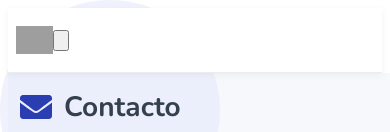
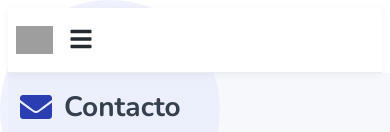
Before and after one commit to mat1520/BURO-DE-CREDITO-EC, a React (Create React App) app: page /contacto in a window 390 px wide. Shown: the top 132 px of the page. Built offline with nearby package versions, Linux system fonts and the light colour scheme; grey boxes are pictures that could not be loaded; the HTML template or start-up script is replaced by a standard one.

Commit message:
Revertir el botón de menú móvil en el header para usar el botón original con FaBars y toggleMobileMenu

```diff
--- a/src/components/MainPage.jsx
+++ b/src/components/MainPage.jsx
@@ -120,24 +120,8 @@ const MainPage = () => {
                 <li><Link to="/contacto">Contacto</Link></li>
               </ul>
             </nav>
-            <button
-              className="lg:hidden text-white hover:text-gray-300 focus:outline-none"
-              onClick={() => setMobileMenuOpen(!mobileMenuOpen)}
-            >
-              <svg
-                className="w-6 h-6"
-                fill="none"
-                stroke="currentColor"
-                viewBox="0 0 24 24"
-                xmlns="http://www.w3.org/2000/svg"
-              >
-                <path
-                  strokeLinecap="round"
-                  strokeLinejoin="round"
-                  strokeWidth={2}
-                  d="M4 6h16M4 12h16M4 18h16"
-                />
-              </svg>
+            <button className="mobile-menu-btn" onClick={toggleMobileMenu}>
+              <FaBars />
             </button>
           </div>
         </header>
```
